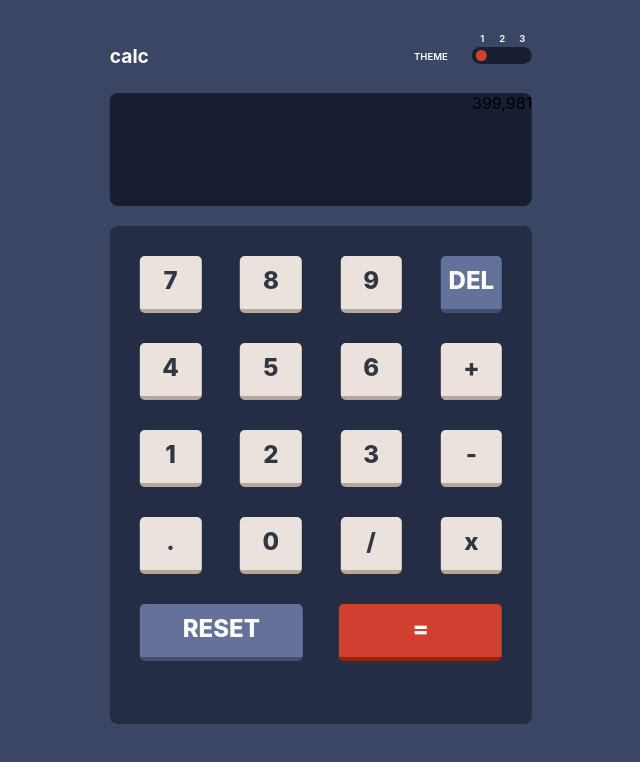
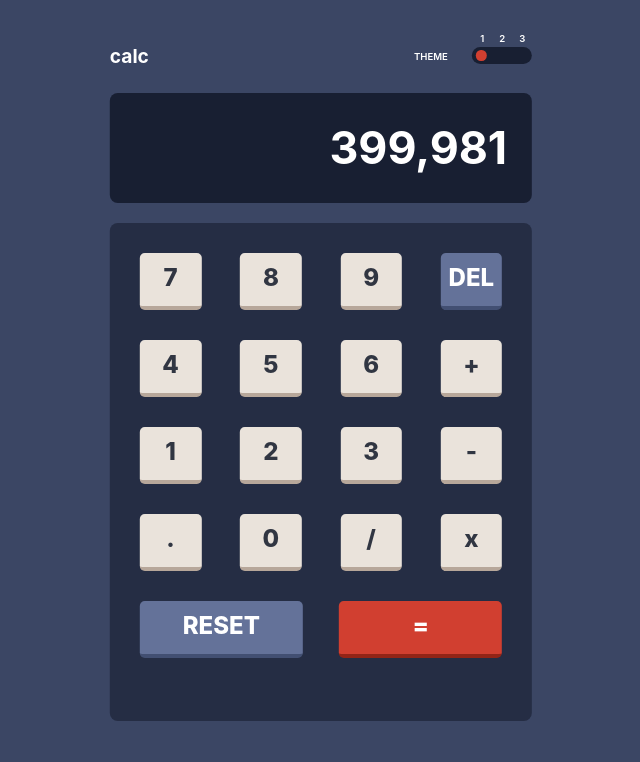
Before and after one commit to darrk-heart/calc-in-react, a React (Create React App) app: page / in a window 1280 px wide. Shown: the top 762 px of the page, without its empty margins (319-959 px from the left). Built offline with nearby package versions, Linux system fonts and the light colour scheme.

Commit message:
dark theme ui done

```diff
--- a/src/App.css
+++ b/src/App.css
@@ -92,11 +92,19 @@
 }
 
 .frame-two {
-  height: 17%;
+  height: 9%;
   margin: 25px 0 20px 0;
   border-radius: 8px;
   background-color: #181f32;
-  text-align: right;
+  align-items: center;
+  display: flex;
+  justify-content: flex-end;
+  padding: 25px;
+}
+.result {
+  color: white;
+  font-size: 2.8rem;
+  font-weight: 700;
 }
 
 .frame-three {
--- a/src/Body.js
+++ b/src/Body.js
@@ -13,7 +13,7 @@ function Body() {
           </div>
         </div>
         <div className="frame-two">
-          <span>399,981</span>
+          <span className="result">399,981</span>
         </div>
         <div className="frame-three">
           <div className="frame-three-first">
```
